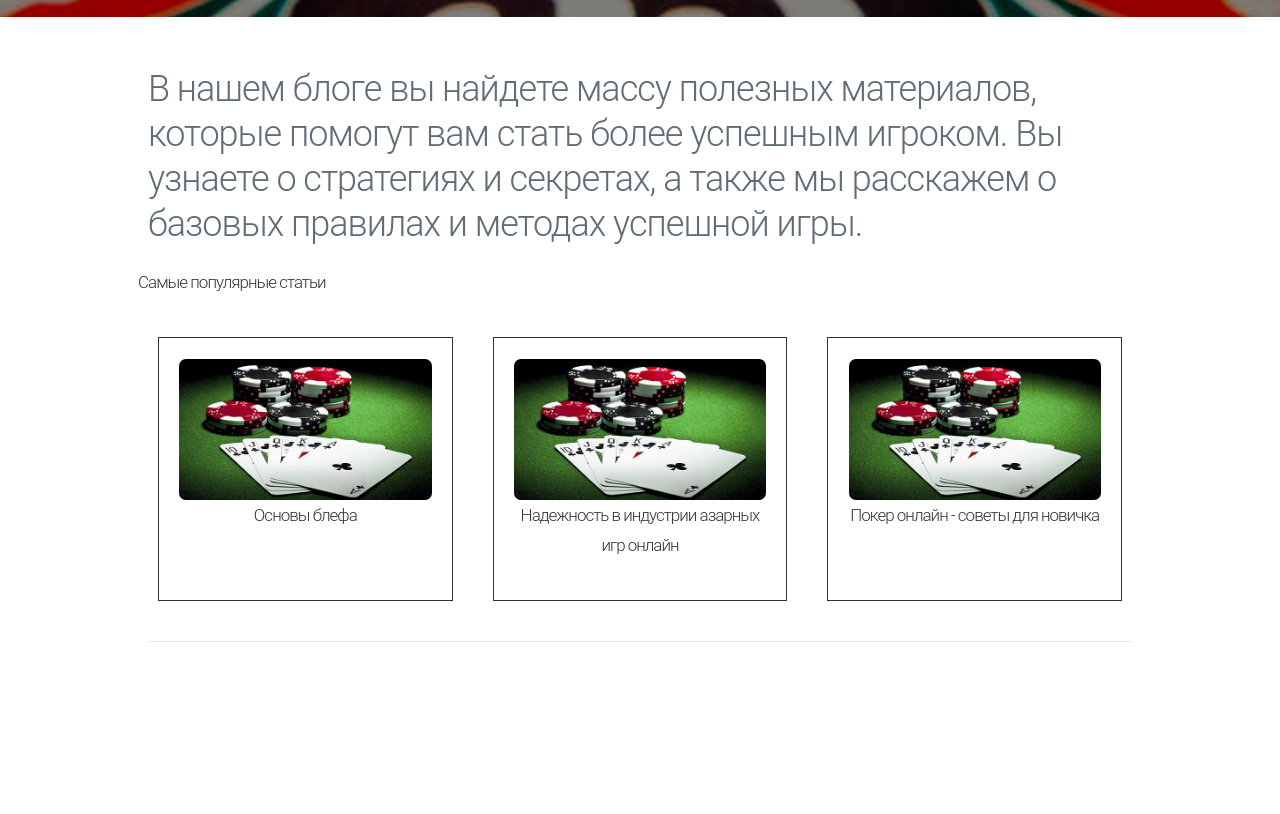
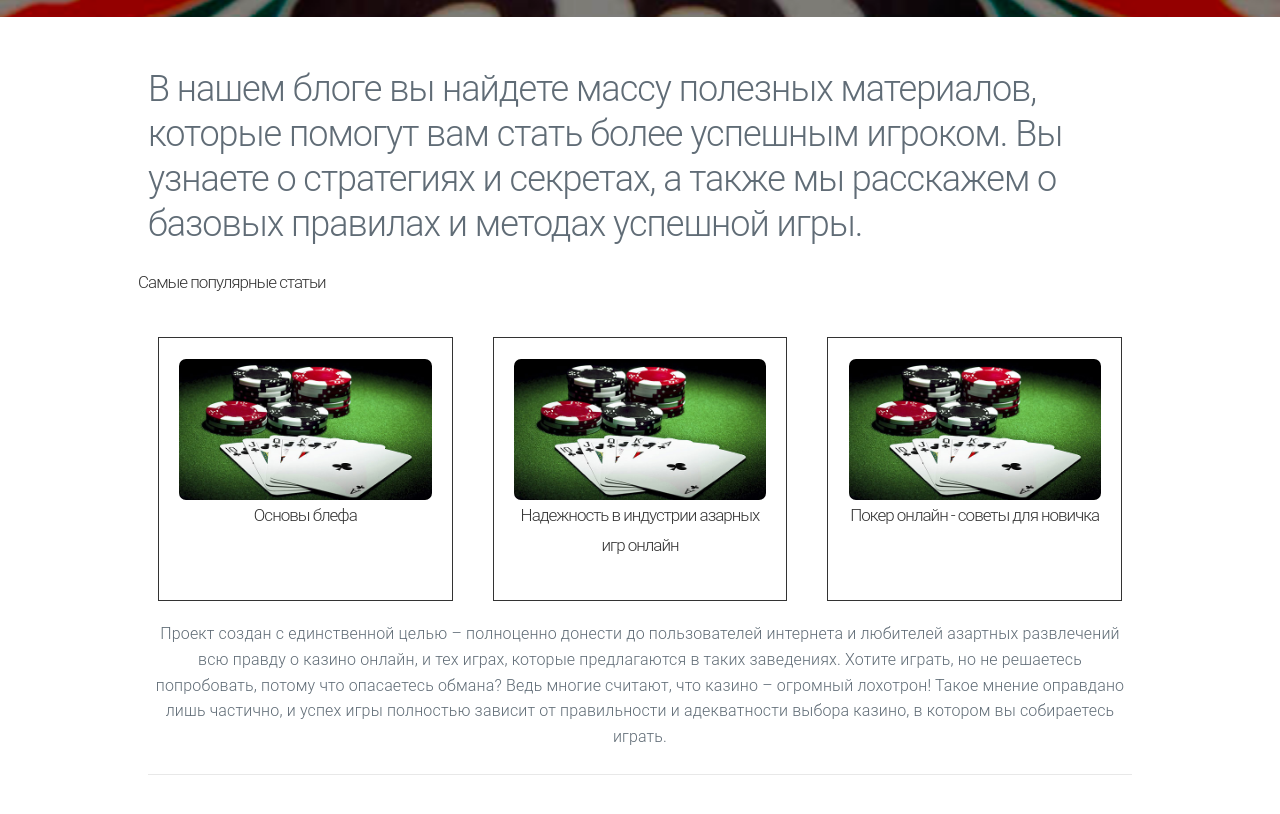
Before and after one commit to alisaklumakova/alisaklumakova.github.io, a Jekyll site: the page built from index.html, in a window 1280 px wide and 900 px high, scrolled down 574 px. Shown: the top 814 px of the window. Built offline with Jekyll 4.4.1, drawn with Linux system fonts in a browser that asks for light colours; nearby versions of some CDN libraries; before the commit the page ends 1341 px from its top, so only the background shows below that.

Commit message:
Update default.html

```diff
--- a/_layouts/default.html
+++ b/_layouts/default.html
@@ -19,6 +19,7 @@
       <div class="post-1"><a href="http://www.radyoturka.net/2019/02/27/industy-azartnih-igr/"><img src="/imag/blef.jpg"><h3>Надежность в индустрии азарных игр онлайн</h3></a></div>
         <div class="post-1"><a href="http://www.radyoturka.net/2019/02/16/online-poker/"><img src="/imag/blef.jpg"><h3>Покер онлайн - советы для новичка</h3></a></div>
   </div>
+  <p>Проект создан с единственной целью – полноценно донести до пользователей интернета и любителей азартных развлечений всю правду о казино онлайн, и тех играх, которые предлагаются в таких заведениях. Хотите играть, но не решаетесь попробовать, потому что опасаетесь обмана? Ведь многие считают, что казино – огромный лохотрон!  Такое мнение оправдано лишь частично, и успех игры полностью зависит от правильности и адекватности выбора казино, в котором вы собираетесь играть.</p>
 </div>
 
 
```
